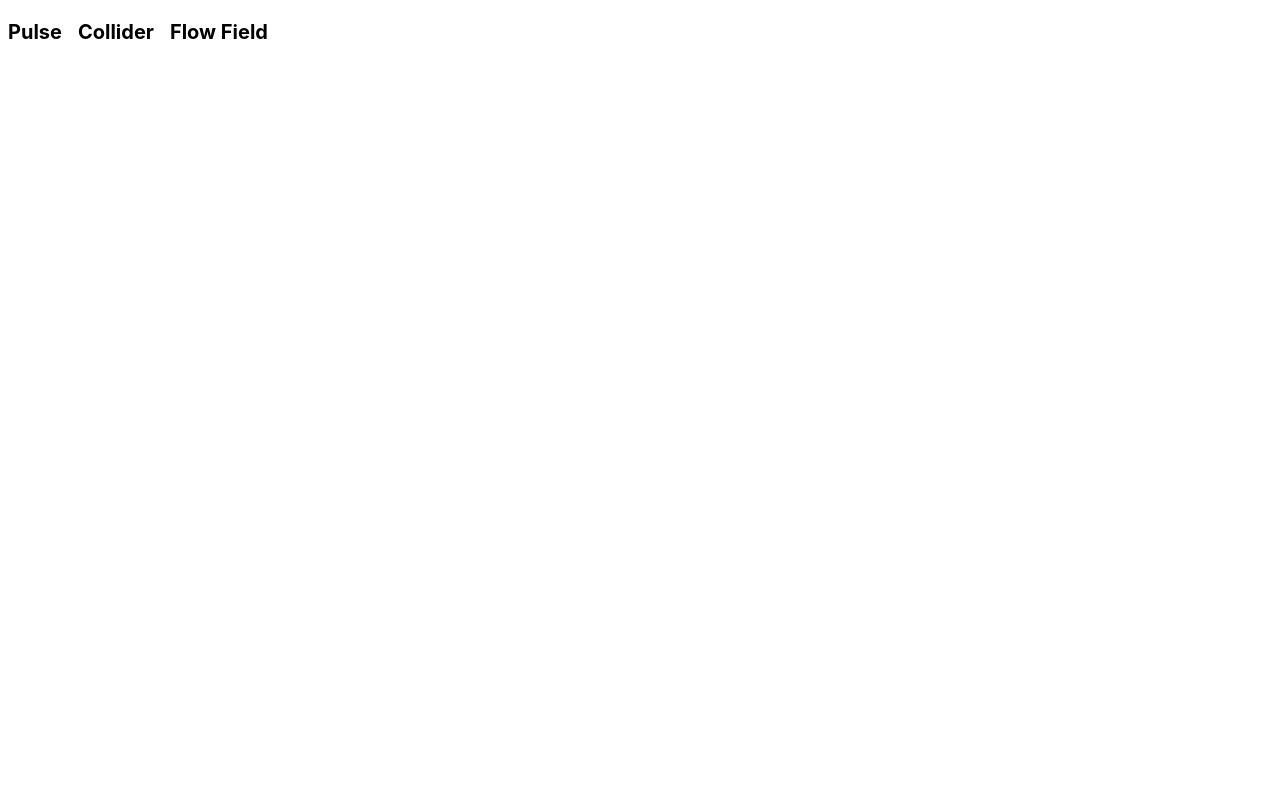
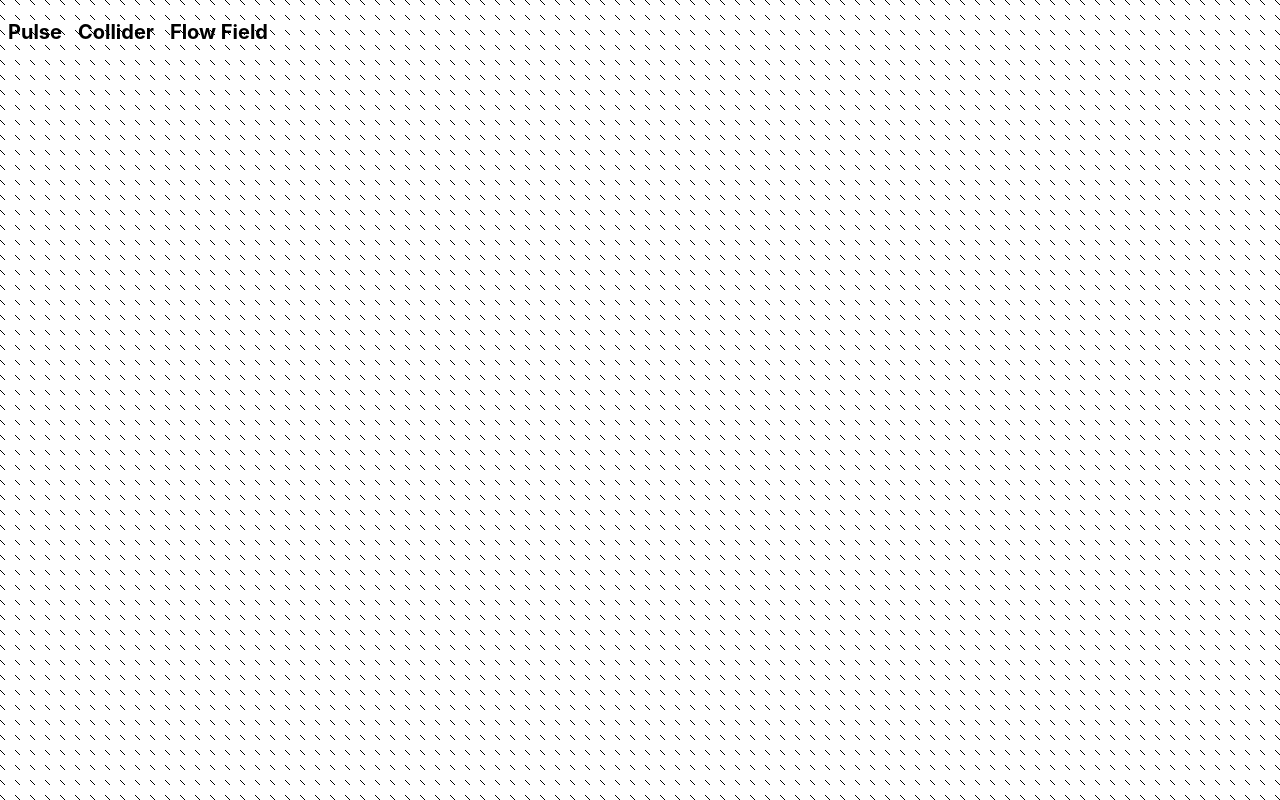
Before and after one commit to yanislav-igonin/HTML-Canvas-DEEP-DIVE-for-Beginners, a Next.js app: page /flow-field in a window 1280 px wide. Built offline with nearby package versions, Linux system fonts and the light colour scheme.

Commit message:
update flow field animation

```diff
--- a/animation/flowField.ts
+++ b/animation/flowField.ts
@@ -1,7 +1,30 @@
+type Point = {
+  x: number;
+  y: number;
+};
+
+const cellSize = 15;
+let length = 5;
+
+const drawLine = (ctx: CanvasRenderingContext2D, from: Point, to: Point) => {
+  ctx.beginPath();
+  ctx.moveTo(from.x, from.y);
+  ctx.lineTo(to.x, to.y);
+  ctx.stroke();
+};
+
 export const flowField = (ctx: CanvasRenderingContext2D, frameCount: number) => {
-
+  for (let x = 0; x < ctx.canvas.width; x += cellSize) {
+    for (let y = 0; y < ctx.canvas.height; y += cellSize) {
+      const toX = x + length;
+      const toY = y + length;
+      drawLine(ctx, { x, y }, { x: toX, y: toY });
+    }
+  }
 };
 
 export const mouseMoveFlowField = (e: MouseEvent) => {
-
+  // const { clientX, clientY } = e;
+  // const angle = Math.atan2(clientY, clientX);
+  // length = Math.sin(clientX) * 100 + Math.cos(clientY) * 100;
 };
```
